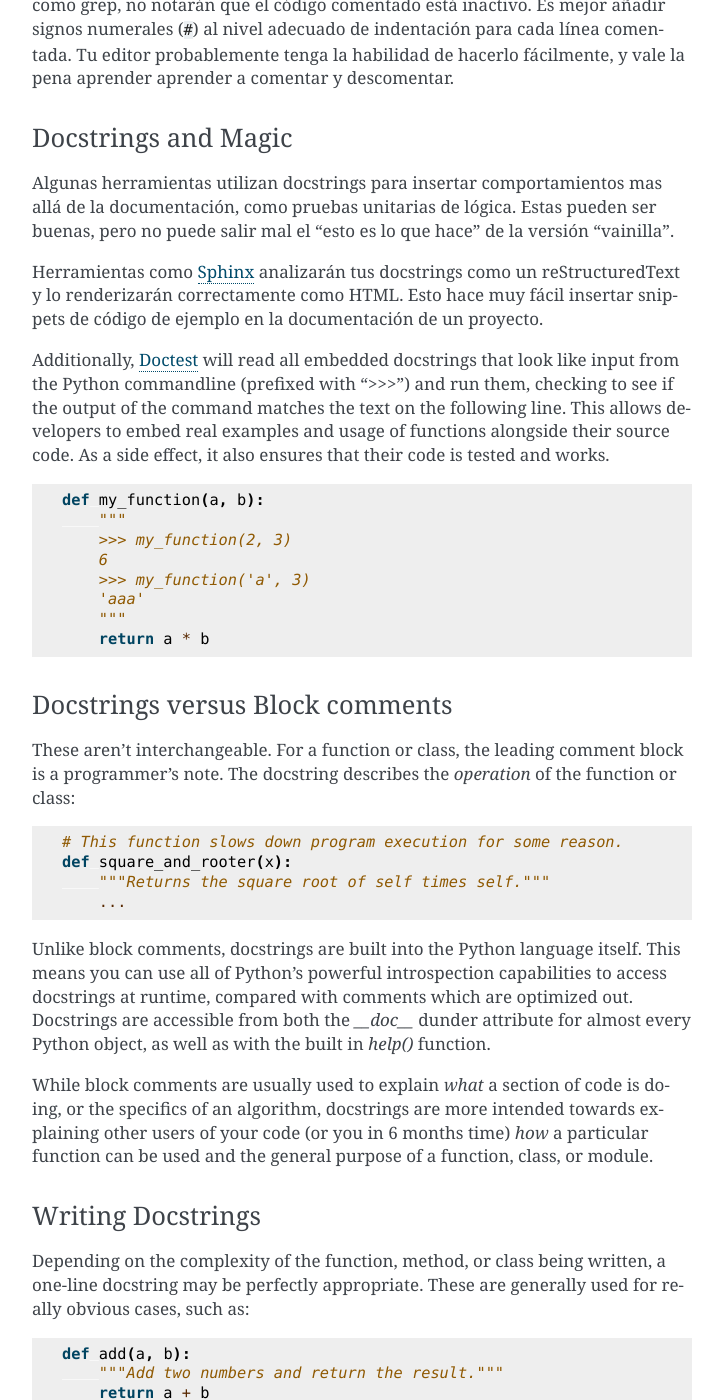
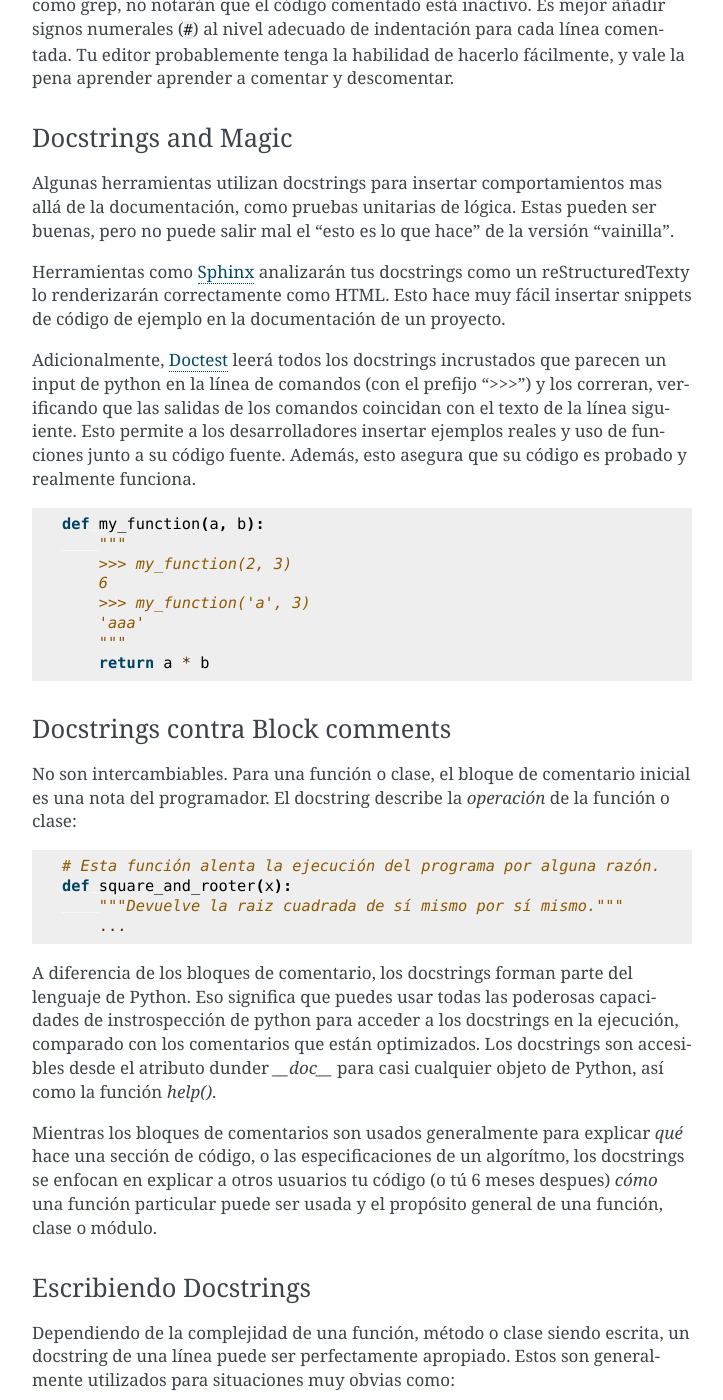
Before and after one commit to realpython/python-guide, a Sphinx documentation site: the page built from docs/writing/documentation.rst, in a window 1280 px wide and 1400 px high, scrolled down 2918 px. Shown: the whole window, without its empty margins (388-1111 px from the left). Built offline with Sphinx 7.4.7, drawn with Linux system fonts in a browser that asks for light colours; pages that are not in the unit, such as notebooks, are missing from menus; a script that is not in the unit is left out; comment, search, counter and statistics services are not loaded; some of the changed text lies outside the part shown.

Commit message:
Update documentation.rst
made some changes till line 209

```diff
--- a/docs/writing/documentation.rst
+++ b/docs/writing/documentation.rst
@@ -133,17 +133,21 @@ y vale la pena aprender aprender a comentar y descomentar.
 Docstrings and Magic
 ~~~~~~~~~~~~~~~~~~~~
 
-Algunas herramientas utilizan docstrings para insertar comportamientos mas allá de la documentación, como pruebas unitarias de lógica.
-Estas pueden ser buenas, pero no puede salir mal el "esto es lo que hace" de la versión "vainilla".
+Algunas herramientas utilizan docstrings para insertar
+comportamientos mas allá de la documentación, como pruebas
+unitarias de lógica. Estas pueden ser buenas, pero no
+puede salir mal el "esto es lo que hace" de la versión "vainilla".
 
-Herramientas como Sphinx_ analizarán tus docstrings como un reStructuredText y lo renderizarán correctamente como HTML. Esto hace muy fácil insertar snippets de código de ejemplo en la documentación de un proyecto.
+Herramientas como Sphinx_ analizarán tus docstrings
+como un reStructuredTexty lo renderizarán correctamente
+como HTML. Esto hace muy fácil insertar snippets de código de ejemplo en la documentación de un proyecto.
 
-Additionally, Doctest_ will read all embedded docstrings that look like input
-from the Python commandline (prefixed with ">>>") and run them, checking to see
-if the output of the command matches the text on the following line. This
-allows developers to embed real examples and usage of functions alongside
-their source code. As a side effect, it also ensures that their code is
-tested and works.
+Adicionalmente, Doctest_ leerá todos los docstrings incrustados que parecen un input de
+python en la línea de comandos (con el prefijo ">>>") y los correran,
+verificando que las salidas de los comandos coincidan con el texto de
+la línea siguiente. Esto permite a los desarrolladores insertar ejemplos
+reales y uso de funciones junto a su código fuente. Además, esto asegura
+que su código es probado y realmente funciona.
 
 ::
 
@@ -158,49 +162,51 @@ tested and works.
 
 .. _Doctest: https://docs.python.org/3/library/doctest.html
 
-Docstrings versus Block comments
+Docstrings contra Block comments
 ~~~~~~~~~~~~~~~~~~~~~~~~~~~~~~~~
 
-These aren't interchangeable. For a function or class, the leading
-comment block is a programmer's note. The docstring describes the
-*operation* of the function or class:
+No son intercambiables. Para una función o clase, el bloque de
+comentario inicial es una nota del programador. El docstring
+describe la *operación* de la función o clase:
 
 .. code-block:: python
 
-    # This function slows down program execution for some reason.
+    # Esta función alenta la ejecución del programa por alguna razón.
     def square_and_rooter(x):
-        """Returns the square root of self times self."""
+        """Devuelve la raiz cuadrada de sí mismo por sí mismo."""
 	...
 
-Unlike block comments, docstrings are built into the Python language itself.
-This means you can use all of Python's powerful introspection capabilities to
-access docstrings at runtime, compared with comments which are optimized out.
-Docstrings are accessible from both the `__doc__` dunder attribute for almost
-every Python object, as well as with the built in `help()` function.
+A diferencia de los bloques de comentario, los docstrings forman parte del
+lenguaje de Python.
+Eso significa que puedes usar todas las poderosas capacidades de instrospección
+de python para acceder a los docstrings en la ejecución, comparado con los comentarios
+que están optimizados.
+Los docstrings son accesibles desde el atributo dunder `__doc__` para casi
+cualquier objeto de Python, así como la función `help()`.
 
-While block comments are usually used to explain *what* a section of code is
-doing, or the specifics of an algorithm, docstrings are more intended towards
-explaining other users of your code (or you in 6 months time) *how* a
-particular function can be used and the general purpose of a function, class,
-or module.
+Mientras los bloques de comentarios son usados generalmente para explicar *qué*
+hace una sección de código, o las especificaciones de un algorítmo, los docstrings
+se enfocan en explicar a otros usuarios tu código (o tú 6 meses despues) *cómo*
+una función particular puede ser usada y el propósito general de una función,
+clase o módulo.
 
-Writing Docstrings
+Escribiendo Docstrings
 ~~~~~~~~~~~~~~~~~~
 
-Depending on the complexity of the function, method, or class being written, a
-one-line docstring may be perfectly appropriate. These are generally used for
-really obvious cases, such as::
+Dependiendo de la complejidad de una función, método o clase siendo escrita,
+un docstring de una línea puede ser perfectamente apropiado. Estos son generalmente
+utilizados para situaciones muy obvias como::
 
     def add(a, b):
         """Add two numbers and return the result."""
         return a + b
 
-The docstring should describe the function in a way that is easy to understand.
-For simple cases like trivial functions and classes, simply embedding the
-function's signature (i.e. `add(a, b) -> result`) in the docstring is
-unnecessary. This is because with Python's `inspect` module, it is already
-quite easy to find this information if needed, and it is also readily available
-by reading the source code.
+Los docstrings deben describir la función de forma que sea fácil de entender.
+Para casos simples, como funciones triviales y clases, simplemente
+agregando la firma de la función (por ejemplo `añadir(a, b) -> resultado`) en
+el docstring es innecesario. Esto es porque con el módulo `inspect` de Python,
+ya es suficientemente sencillo encontrar esta información si es necesario, y
+tambien está disponible a la vista al leer el código fuente.
 
 In larger or more complex projects however, it is often a good idea to give
 more information about a function, what it does, any exceptions it may raise,
```
